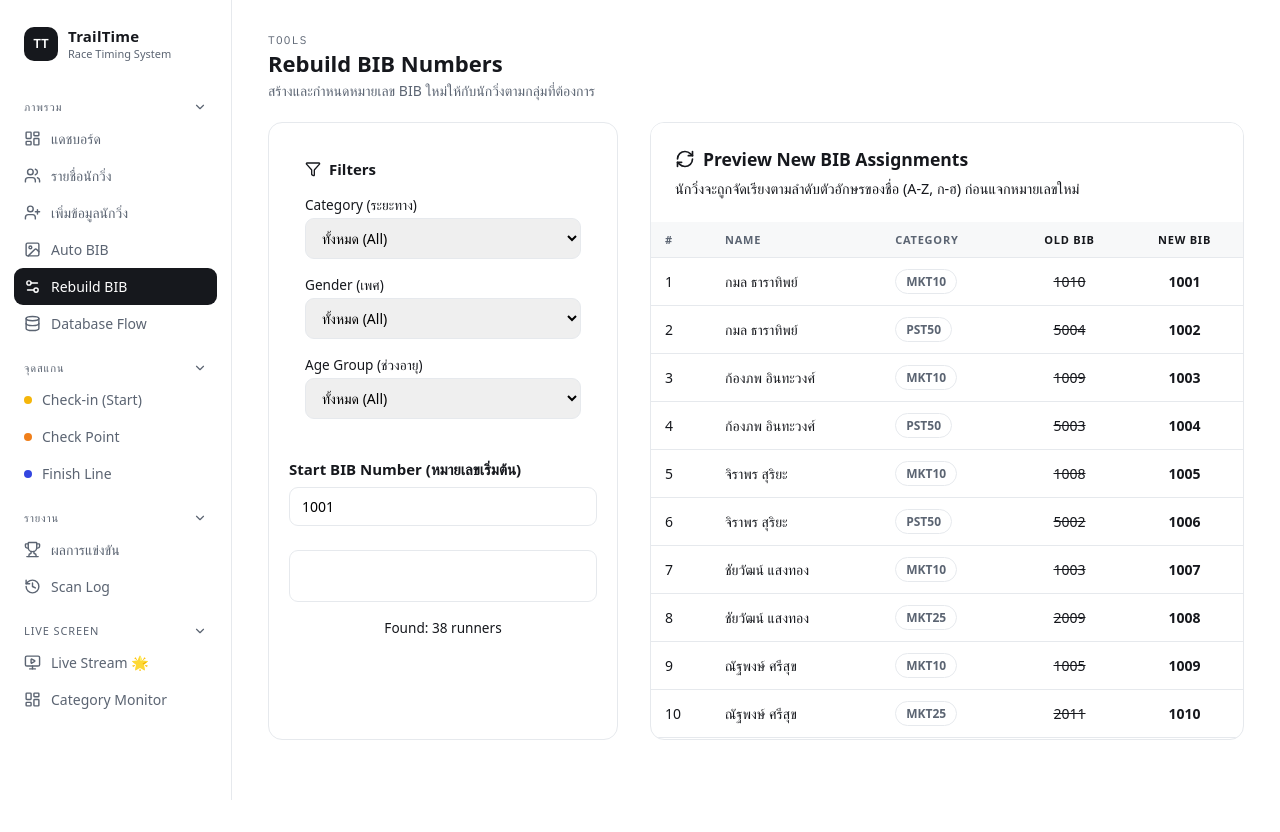
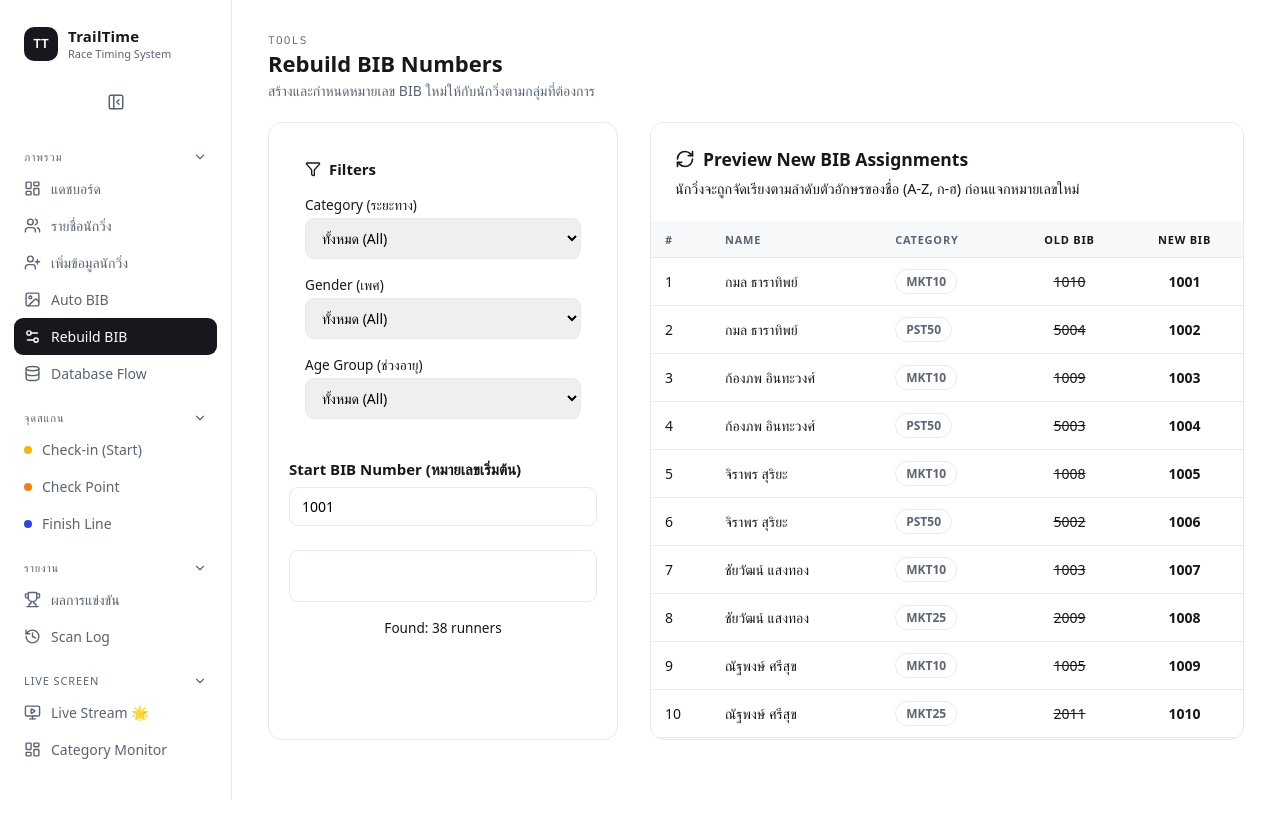
Before and after one commit to hello-all-ai008/trail-running-hub, a React (Vite) app: page /rebuild-bib in a window 1280 px wide. Built offline with nearby package versions, Linux system fonts and the light colour scheme; a web font is replaced by a local one.

Commit message:
Add collapse/expand sidebar functionality

```diff
--- a/src/components/Sidebar.jsx
+++ b/src/components/Sidebar.jsx
@@ -11,14 +11,19 @@ import {
   Settings2,
   Database,
   ChevronDown,
-  ChevronRight
+  ChevronRight,
+  PanelLeftClose,
+  PanelLeftOpen
 } from 'lucide-react';
 
-function CollapsibleGroup({ title, children, defaultOpen = true }) {
+function CollapsibleGroup({ title, children, defaultOpen = true, isSidebarCollapsed }) {
   const [isOpen, setIsOpen] = useState(defaultOpen);
+
+  const showItems = isSidebarCollapsed ? true : isOpen;
 
   return (
     <div className="nav-group-container">
+      {!isSidebarCollapsed && (
         <div
           className="nav-group"
           onClick={() => setIsOpen(!isOpen)}
@@ -27,7 +32,8 @@ function CollapsibleGroup({ title, children, defaultOpen = true }) {
           <span>{title}</span>
           {isOpen ? <ChevronDown size={14} /> : <ChevronRight size={14} />}
         </div>
-      {isOpen && (
+      )}
+      {showItems && (
         <div className="nav-group-items">
           {children}
         </div>
@@ -37,14 +43,24 @@ function CollapsibleGroup({ title, children, defaultOpen = true }) {
 }
 
 export default function Sidebar() {
+  const [isCollapsed, setIsCollapsed] = useState(false);
+
   return (
-    <aside className="sidebar">
+    <aside className={`sidebar ${isCollapsed ? 'collapsed' : ''}`}>
       <div className="logo">
         <div className="logo-mark">TT</div>
         <div><b>TrailTime</b><span>Race Timing System</span></div>
       </div>
 
-      <CollapsibleGroup title="ภาพรวม" defaultOpen={true}>
+      <button
+        className="collapse-btn"
+        onClick={() => setIsCollapsed(!isCollapsed)}
+        title="ย่อ/ขยาย Sidebar"
+      >
+        {isCollapsed ? <PanelLeftOpen size={18} /> : <PanelLeftClose size={18} />}
+      </button>
+
+      <CollapsibleGroup title="ภาพรวม" defaultOpen={true} isSidebarCollapsed={isCollapsed}>
         <NavLink to="/dashboard" className={({isActive}) => `nav-item ${isActive ? 'active' : ''}`}>
           <LayoutDashboard size={17} />
           <span className="label">แดชบอร์ด</span>
@@ -71,7 +87,7 @@ export default function Sidebar() {
         </NavLink>
       </CollapsibleGroup>
 
-      <CollapsibleGroup title="จุดสแกน" defaultOpen={true}>
+      <CollapsibleGroup title="จุดสแกน" defaultOpen={true} isSidebarCollapsed={isCollapsed}>
         <NavLink to="/checkin" className={({isActive}) => `nav-item ${isActive ? 'active' : ''}`}>
           <span className="dot" style={{background: 'var(--start)'}}></span>
           <span className="label">Check-in (Start)</span>
@@ -86,7 +102,7 @@ export default function Sidebar() {
         </NavLink>
       </CollapsibleGroup>
 
-      <CollapsibleGroup title="รายงาน" defaultOpen={true}>
+      <CollapsibleGroup title="รายงาน" defaultOpen={true} isSidebarCollapsed={isCollapsed}>
         <NavLink to="/results" className={({isActive}) => `nav-item ${isActive ? 'active' : ''}`}>
           <Trophy size={17} />
           <span className="label">ผลการแข่งขัน</span>
@@ -97,7 +113,7 @@ export default function Sidebar() {
         </NavLink>
       </CollapsibleGroup>
 
-      <CollapsibleGroup title="Live Screen" defaultOpen={true}>
+      <CollapsibleGroup title="Live Screen" defaultOpen={true} isSidebarCollapsed={isCollapsed}>
         <NavLink to="/live" className={({isActive}) => `nav-item ${isActive ? 'active' : ''}`}>
           <MonitorPlay size={17} />
           <span className="label">Live Stream 🌟</span>
--- a/src/index.css
+++ b/src/index.css
@@ -15,13 +15,21 @@ input,select{font-family:inherit}
 
 /* ---------- Layout ---------- */
 .app{display:flex;min-height:100vh}
-.sidebar{width:232px;border-right:1px solid var(--line);padding:20px 14px;position:sticky;top:0;height:100vh;display:flex;flex-direction:column;gap:4px;background:var(--bg)}
+.sidebar{width:232px;border-right:1px solid var(--line);padding:20px 14px;position:sticky;top:0;height:100vh;display:flex;flex-direction:column;gap:4px;background:var(--bg);transition:width 0.25s ease, padding 0.25s ease;overflow-x:hidden;}
+.sidebar.collapsed{width:72px;padding:16px 8px;}
+.sidebar.collapsed .label, .sidebar.collapsed .logo b, .sidebar.collapsed .logo span {display:none;}
+.sidebar.collapsed .logo {justify-content:center;padding:6px 0 20px;}
+.sidebar.collapsed .nav-item {justify-content:center;padding:11px;}
+.collapse-btn {background:none;border:none;color:var(--ink-2);cursor:pointer;padding:8px;border-radius:8px;display:flex;justify-content:center;align-items:center;margin:0 4px 12px;transition:0.2s;}
+.sidebar.collapsed .collapse-btn {margin:0 0 12px;}
+.collapse-btn:hover {background:var(--bg-soft);color:var(--ink);}
+
 .logo{display:flex;align-items:center;gap:10px;padding:6px 10px 20px}
-.logo-mark{width:34px;height:34px;border-radius:10px;background:var(--ink);color:#fff;display:grid;place-items:center;font-family:var(--mono);font-weight:600;font-size:13px}
-.logo b{font-size:15px;letter-spacing:.2px}
-.logo span{display:block;font-size:11px;color:var(--ink-2)}
+.logo-mark{width:34px;height:34px;border-radius:10px;background:var(--ink);color:#fff;display:grid;place-items:center;font-family:var(--mono);font-weight:600;font-size:13px;flex-shrink:0;}
+.logo b{font-size:15px;letter-spacing:.2px;white-space:nowrap;}
+.logo span{display:block;font-size:11px;color:var(--ink-2);white-space:nowrap;}
 .nav-group{font-size:11px;color:var(--ink-2);text-transform:uppercase;letter-spacing:.08em;padding:14px 10px 6px}
-.nav-item{display:flex;align-items:center;gap:10px;padding:9px 10px;border-radius:9px;color:var(--ink-2);font-weight:500;border:none;background:none;width:100%;text-align:left;font-size:14px;text-decoration:none}
+.nav-item{display:flex;align-items:center;gap:10px;padding:9px 10px;border-radius:9px;color:var(--ink-2);font-weight:500;border:none;background:none;width:100%;text-align:left;font-size:14px;text-decoration:none;white-space:nowrap;overflow:hidden;}
 .nav-item:hover{background:var(--bg-soft);color:var(--ink)}
 .nav-item.active{background:var(--ink);color:#fff}
 .nav-item .dot{width:8px;height:8px;border-radius:50%;flex:none}
```
Lines whose indentation alone changed are shown as unchanged.
